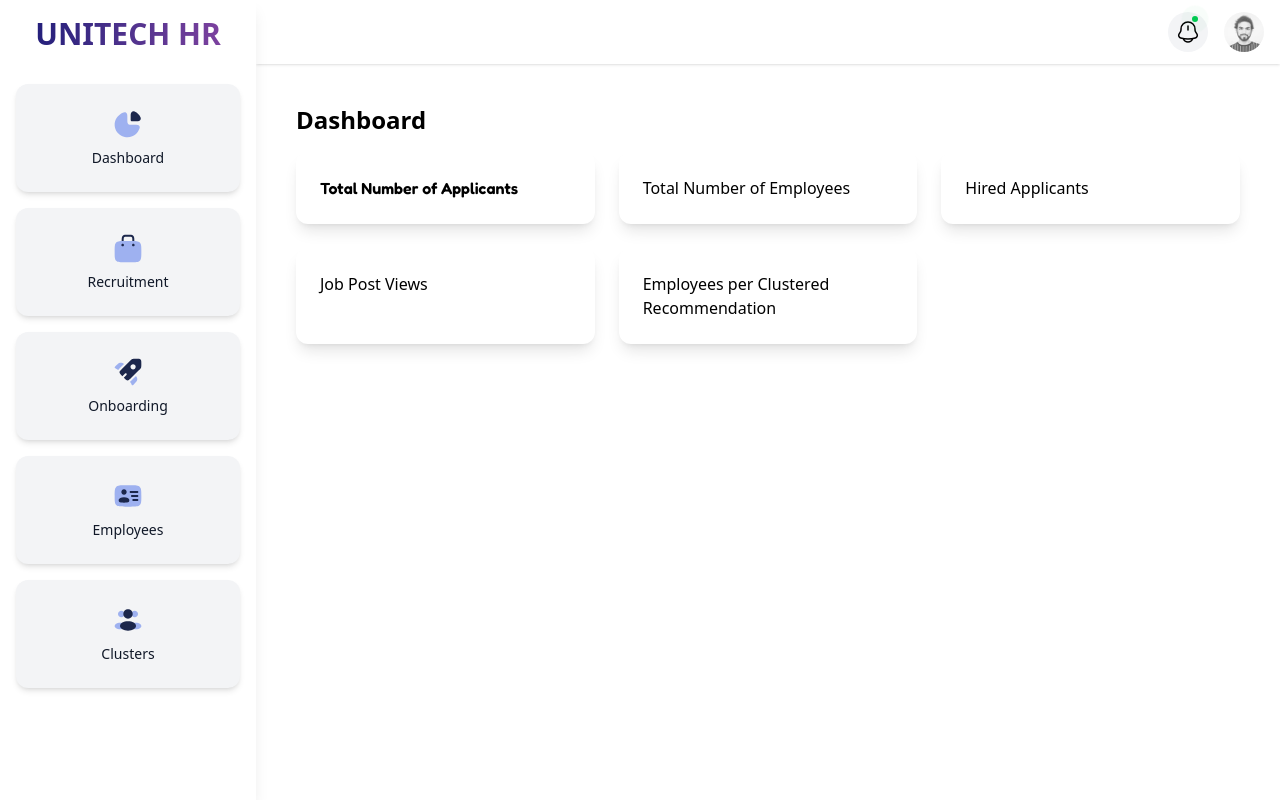
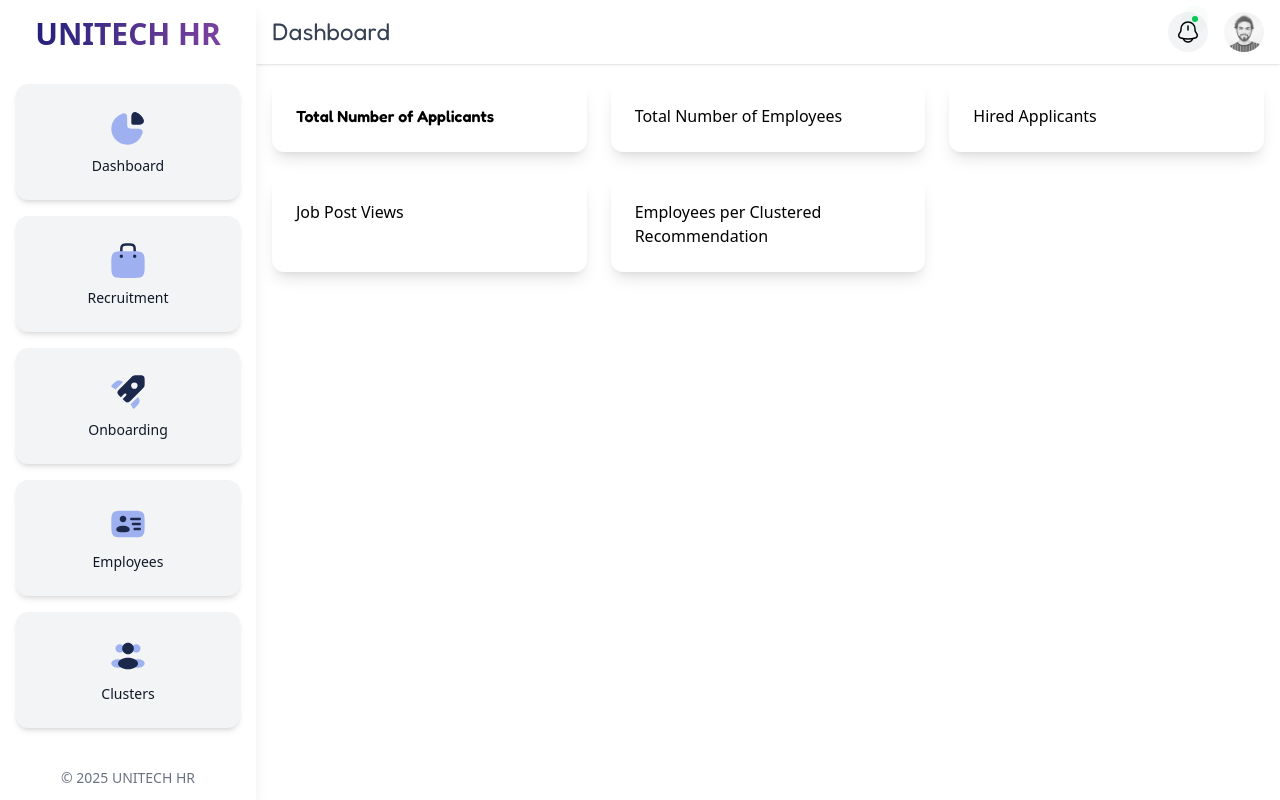
Before and after one commit to jayr-o1/capstone-unitechhr-hr-department, a React (Vite) app: page / in a window 1280 px wide. Built offline with nearby package versions, Linux system fonts and the light colour scheme.

Commit message:
changes on header and sidebar

```diff
--- a/src/components/Layout.jsx
+++ b/src/components/Layout.jsx
@@ -2,16 +2,32 @@ import React, { useState, useEffect } from "react";
 import { Outlet, useLocation } from "react-router-dom";
 import Header from "./Layouts/Header";
 import Sidebar from "./Layouts/Sidebar";
-import PageLoader from "./PageLoader"; // Import the loader component
+import PageLoader from "./PageLoader";
 
 const Layout = () => {
     const [isLoading, setIsLoading] = useState(false);
     const location = useLocation();
 
-  // Show loader when the route changes
+    // Define a mapping of paths to page titles
+    const pageTitles = {
+        "/dashboard": "Dashboard",
+        "/recruitment": "Recruitment",
+        "/onboarding": "Onboarding",
+        "/employees": "Employees",
+        "/clusters": "Clusters",
+    };
+
+    const currentPage = pageTitles[location.pathname] || "Dashboard"; // Default title
+
+    // Update browser tab title when route changes
+    useEffect(() => {
+        document.title = `Unitech HR | ${currentPage}`;
+    }, [currentPage]);
+
+    // Show loader when route changes
     useEffect(() => {
         setIsLoading(true);
-    const timer = setTimeout(() => setIsLoading(false), 500); // Hide after 500ms
+        const timer = setTimeout(() => setIsLoading(false), 500);
         return () => clearTimeout(timer);
     }, [location.pathname]);
 
@@ -24,12 +40,11 @@ const Layout = () => {
                 {/* Sidebar (Fixed Width) */}
                 <Sidebar />
 
-        {/* Main Content Wrapper (Shifted Right) */}
+                {/* Main Content Wrapper */}
                 <div className="flex-1 flex flex-col ml-64">
-          {" "}
-          {/* Add ml-64 to shift content */}
                     {/* Header (Full Width) */}
-          <Header />
+                    <Header title={currentPage} />
+
                     {/* Page Content */}
                     <main className="flex-1 p-4">
                         <Outlet />
--- a/src/components/Layouts/Header.jsx
+++ b/src/components/Layouts/Header.jsx
@@ -9,7 +9,11 @@ import NotificationCloseIcon from "../../assets/icons/HeaderIcons/NotificationCl
 import profileImage from "../../assets/images/profile-1.jpeg";
 
 // Notification Dropdown Component
-const NotificationDropdown = ({ notifications, markAsRead, setNotifications }) => {
+const NotificationDropdown = ({
+    notifications,
+    markAsRead,
+    setNotifications,
+}) => {
     const [isOpen, setIsOpen] = useState(false);
     const dropdownRef = useRef(null);
 
@@ -17,13 +21,17 @@ const NotificationDropdown = ({ notifications, markAsRead, setNotifications }) =
 
     useEffect(() => {
         const handleClickOutside = (event) => {
-      if (dropdownRef.current && !dropdownRef.current.contains(event.target)) {
+            if (
+                dropdownRef.current &&
+                !dropdownRef.current.contains(event.target)
+            ) {
                 setIsOpen(false);
             }
         };
 
         document.addEventListener("mousedown", handleClickOutside);
-    return () => document.removeEventListener("mousedown", handleClickOutside);
+        return () =>
+            document.removeEventListener("mousedown", handleClickOutside);
     }, []);
 
     return (
@@ -48,7 +56,8 @@ const NotificationDropdown = ({ notifications, markAsRead, setNotifications }) =
                         <span>Notification</span>
                         {notifications.some((n) => !n.read) && (
                             <span className="ml-2 bg-[#76B5FE] text-white text-sm px-2 py-1 rounded-full ml-auto pl-4 pr-4">
-                {notifications.filter((n) => !n.read).length} New
+                                {notifications.filter((n) => !n.read).length}{" "}
+                                New
                             </span>
                         )}
                     </div>
@@ -72,15 +81,23 @@ const NotificationDropdown = ({ notifications, markAsRead, setNotifications }) =
                                     )}
                                 </div>
                                 <div className="ml-3 flex-1 cursor-pointer">
-                  <p className="text-sm font-medium">{notification.message}</p>
-                  <p className="text-xs text-gray-500">{notification.time}</p>
+                                    <p className="text-sm font-medium">
+                                        {notification.message}
+                                    </p>
+                                    <p className="text-xs text-gray-500">
+                                        {notification.time}
+                                    </p>
                                 </div>
                                 <button
                                     type="button"
                                     className="text-gray-400 hover:text-red-500 cursor-pointer"
                                     onClick={(e) => {
                                         e.stopPropagation();
-                    setNotifications(notifications.filter((n) => n.id !== notification.id));
+                                        setNotifications(
+                                            notifications.filter(
+                                                (n) => n.id !== notification.id
+                                            )
+                                        );
                                     }}
                                 >
                                     <NotificationCloseIcon />
@@ -100,7 +117,12 @@ const NotificationDropdown = ({ notifications, markAsRead, setNotifications }) =
                             <button
                                 className="w-full py-2 px-4 bg-blue-500 text-white rounded-lg hover:bg-blue-600 transition-colors duration-200 cursor-pointer"
                                 onClick={() =>
-                  setNotifications(notifications.map((n) => ({ ...n, read: true })))
+                                    setNotifications(
+                                        notifications.map((n) => ({
+                                            ...n,
+                                            read: true,
+                                        }))
+                                    )
                                 }
                             >
                                 Mark All as Read
@@ -122,13 +144,17 @@ const ProfileDropdown = () => {
 
     useEffect(() => {
         const handleClickOutside = (event) => {
-      if (profileDropdownRef.current && !profileDropdownRef.current.contains(event.target)) {
+            if (
+                profileDropdownRef.current &&
+                !profileDropdownRef.current.contains(event.target)
+            ) {
                 setIsOpen(false);
             }
         };
 
         document.addEventListener("mousedown", handleClickOutside);
-    return () => document.removeEventListener("mousedown", handleClickOutside);
+        return () =>
+            document.removeEventListener("mousedown", handleClickOutside);
     }, []);
 
     return (
@@ -209,7 +235,7 @@ const ProfileDropdown = () => {
 };
 
 // Main Header Component
-const Header = () => {
+const Header = ({ title }) => {
     const [notifications, setNotifications] = useState([
         {
             id: 1,
@@ -230,15 +256,19 @@ const Header = () => {
     const markAsRead = (id) => {
         setNotifications(
             notifications.map((notification) =>
-        notification.id === id ? { ...notification, read: true } : notification
+                notification.id === id
+                    ? { ...notification, read: true }
+                    : notification
             )
         );
     };
 
     return (
-    <header className="sticky top-0 bg-white shadow-sm px-4 py-2 flex items-center justify-between z-40 h-16 md:pl-64 md:pr-4">
+        <header className="sticky top-0 bg-white shadow-sm px-4 py-2 flex items-center justify-between z-40 h-16 md:pr-4">
             {/* Empty div to push notification and profile to the right */}
-      <div className="flex-1"></div>
+            <div className="flex-1 font-fredoka font-light">
+                <h1 className="text-2xl text-gray-700">{title}</h1>
+            </div>
 
             {/* Notification and Profile */}
             <div className="flex items-center space-x-4">
--- a/src/components/Layouts/Sidebar.jsx
+++ b/src/components/Layouts/Sidebar.jsx
@@ -39,7 +39,7 @@ const Sidebar = () => {
             {isMobile && (
                 <button
                     onClick={toggleSidebar}
-          className="fixed top-4 left-4 z-50 p-2 bg-gray-800 text-white rounded-md focus:outline-none"
+                    className="fixed top-4 left-4 z-50 p-2 bg-gray-800 text-white rounded-md hover:bg-gray-700"
                 >
                     ☰
                 </button>
@@ -57,53 +57,68 @@ const Sidebar = () => {
                 </div>
 
                 {/* Menu Items */}
-        <ul className="mt-4 space-y-4">
+                <ul className="flex flex-col h-[calc(100vh-80px)] justify-between mt-4">
+                    <div className="space-y-4">
                         {[
                             {
                                 name: "Dashboard",
                                 path: "/dashboard",
-              icon: <DashboardIcon/>,
+                                icon: (
+                                    <DashboardIcon className="w-6 h-6 sm:w-7 sm:h-7 md:w-8 md:h-8 lg:w-10 lg:h-10" />
+                                ),
                             },
                             {
                                 name: "Recruitment",
                                 path: "/recruitment",
-              icon: <RecruitmentIcon/>,
+                                icon: (
+                                    <RecruitmentIcon className="w-6 h-6 sm:w-7 sm:h-7 md:w-8 md:h-8 lg:w-10 lg:h-10" />
+                                ),
                             },
                             {
                                 name: "Onboarding",
                                 path: "/onboarding",
-              icon: <OnboardingIcon/>,
+                                icon: (
+                                    <OnboardingIcon className="w-6 h-6 sm:w-7 sm:h-7 md:w-8 md:h-8 lg:w-10 lg:h-10" />
+                                ),
                             },
                             {
                                 name: "Employees",
                                 path: "/employees",
-              icon: <EmployeesIcon/>,
+                                icon: (
+                                    <EmployeesIcon className="w-6 h-6 sm:w-7 sm:h-7 md:w-8 md:h-8 lg:w-10 lg:h-10" />
+                                ),
                             },
                             {
                                 name: "Clusters",
                                 path: "/clusters",
-              icon: <ClustersIcon/>,
+                                icon: (
+                                    <ClustersIcon className="w-6 h-6 sm:w-7 sm:h-7 md:w-8 md:h-8 lg:w-10 lg:h-10" />
+                                ),
                             },
                         ].map((item, index) => (
-            <li key={index} className="mx-4 bg-gray-100 rounded-xl shadow-md">
+                            <li
+                                key={index}
+                                className="mx-4 bg-gray-100 rounded-xl shadow-md hover:bg-gray-200 transition-colors duration-200"
+                            >
                                 <Link
                                     to={item.path}
-                className="flex flex-col items-center justify-center py-6"
+                                    className="flex flex-col items-center justify-center py-3 md:py-4 lg:py-6"
                                 >
-                <div className="w-8 h-8 mb-2 flex items-center justify-center">
-                  {typeof item.icon === "string" ? (
-                    <img src={item.icon} alt={item.name} className="w-8 h-8" />
-                  ) : (
-                    item.icon // Render React component icon
-                  )}
+                                    <div className="mb-2 flex items-center justify-center w-6 h-6 md:w-8 md:h-8 lg:w-10 lg:h-10">
+                                        {item.icon}
                                     </div>
-
-                <span className="text-sm font-medium text-gray-900">
+                                    <span className="text-xs md:text-sm font-medium text-gray-900">
                                         {item.name}
                                     </span>
                                 </Link>
                             </li>
                         ))}
+                    </div>
+
+                    {/* Optional: Add a footer or additional content here */}
+                    <div className="p-4 text-center text-sm text-gray-500">
+                        © 2025 UNITECH HR
+                    </div>
                 </ul>
             </div>
         </>
--- a/src/pages/Dashboard.jsx
+++ b/src/pages/Dashboard.jsx
@@ -2,25 +2,33 @@ import React from "react";
 
 const Dashboard = () => {
     return (
-    <div className="p-6">
-      <h1 className="text-2xl font-semibold mb-4">Dashboard</h1>
-
+        <div>
             {/* Dashboard Grid */}
             <div className="grid grid-cols-1 md:grid-cols-2 lg:grid-cols-3 gap-6">
                 {/* Total Number of Applicants */}
-        <div className="bg-white p-6 rounded-xl shadow-lg font-fredoka font-semibold">Total Number of Applicants</div>
+                <div className="bg-white p-6 rounded-xl shadow-lg font-fredoka font-semibold">
+                    Total Number of Applicants
+                </div>
 
                 {/* Total Number of Employees */}
-        <div className="bg-white p-6 rounded-xl shadow-lg">Total Number of Employees</div>
+                <div className="bg-white p-6 rounded-xl shadow-lg">
+                    Total Number of Employees
+                </div>
 
                 {/* Hired Applicants */}
-        <div className="bg-white p-6 rounded-xl shadow-lg">Hired Applicants</div>
+                <div className="bg-white p-6 rounded-xl shadow-lg">
+                    Hired Applicants
+                </div>
 
                 {/* Job Post Views */}
-        <div className="bg-white p-6 rounded-xl shadow-lg">Job Post Views</div>
+                <div className="bg-white p-6 rounded-xl shadow-lg">
+                    Job Post Views
+                </div>
 
                 {/* Employees per Clustered Recommendation */}
-        <div className="bg-white p-6 rounded-xl shadow-lg">Employees per Clustered Recommendation</div>
+                <div className="bg-white p-6 rounded-xl shadow-lg">
+                    Employees per Clustered Recommendation
+                </div>
             </div>
         </div>
     );
```
Lines whose indentation alone changed are shown as unchanged.
